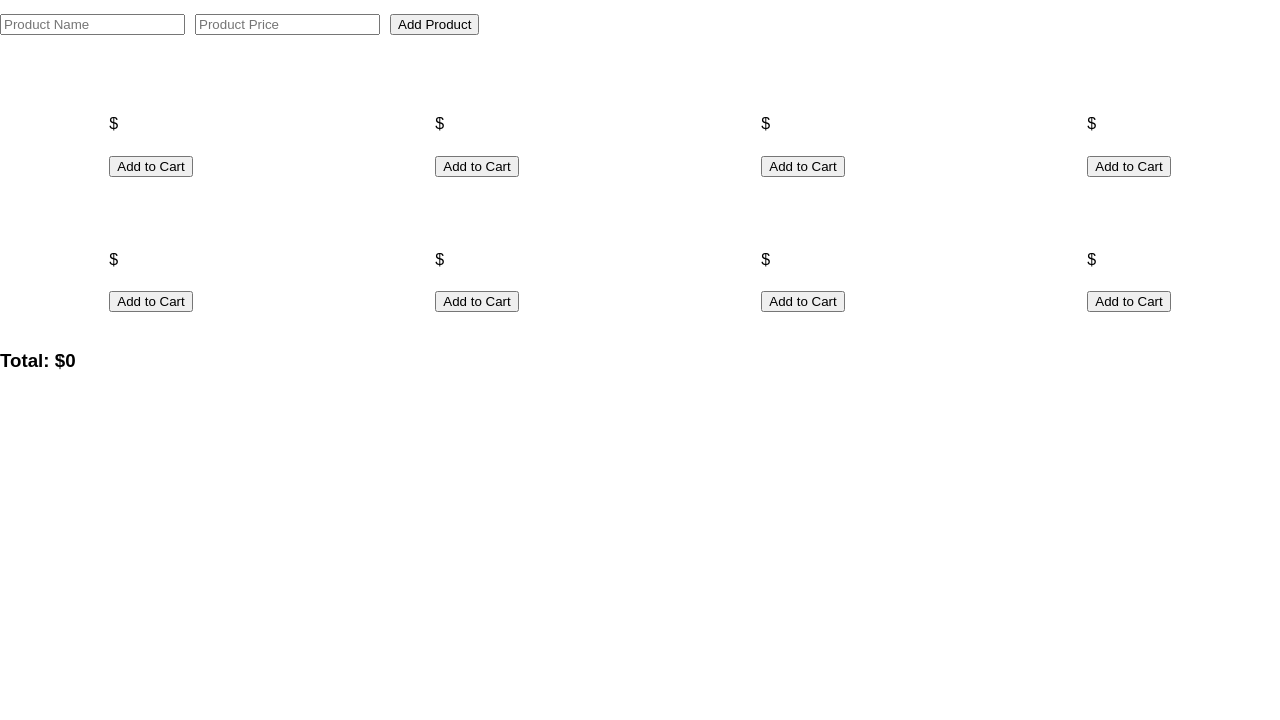
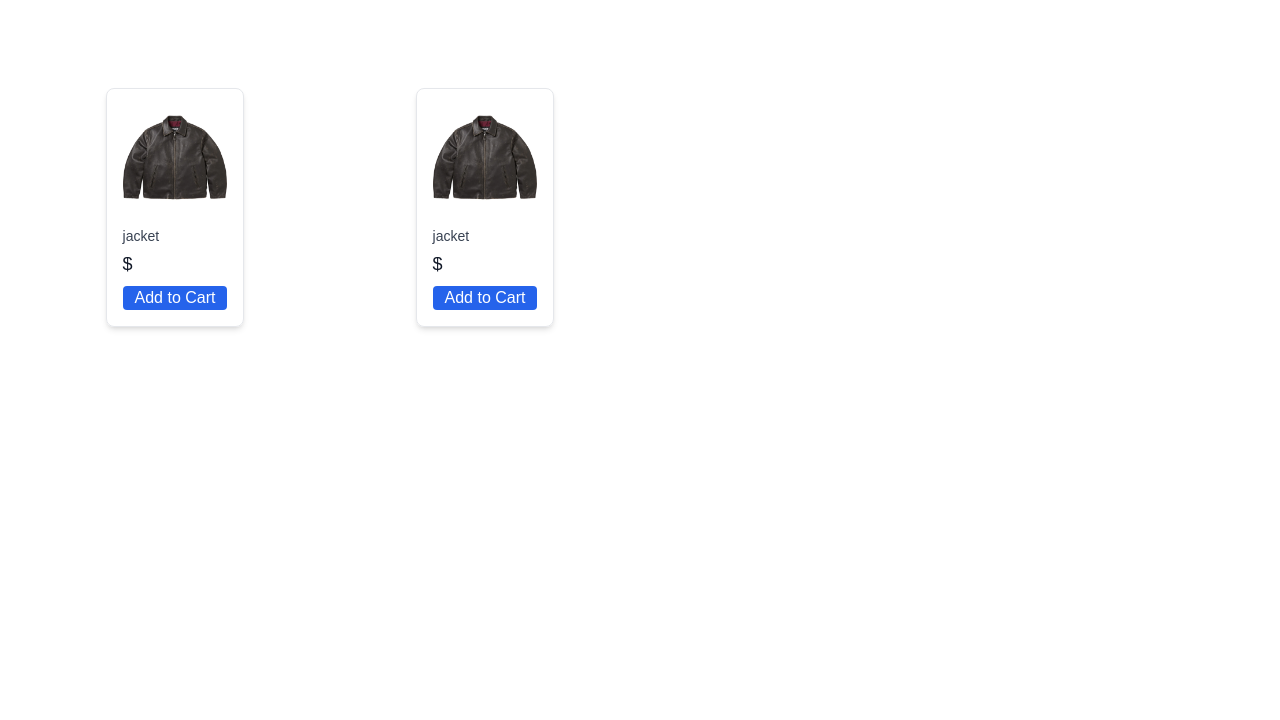
Before and after one commit to cgxgb123/dynamic-shopping-cart, a website: page index.html in a window 1280 px wide. Shown: the part 80-800 px from the top of the page. Drawn offline with nearby package versions, Linux system fonts and the light colour scheme; files that its build step writes are made by us from their sources.

Commit message:
added basic product grid to dynamically display products, and display second product photo when hovering

```diff
--- a/index.html
+++ b/index.html
@@ -4,74 +4,85 @@
     <meta charset="UTF-8" />
     <meta name="viewport" content="width=device-width, initial-scale=1.0" />
     <link rel="stylesheet" href="styles.css" />
+    <script src="script.js" defer></script>
+    <script src="https://cdn.tailwindcss.com"></script>
     <title>Dynamic Shopping Cart</title>
-    <script src="script.js" defer></script>
   </head>
   <body>
-    <h1>Dynamic E-Commerce Experience</h1>
-    <div id="product-container">
-      <input type="text" id="product-name" placeholder="Product Name" />
-      <input type="number" id="product-price" placeholder="Product Price" />
-      <button id="add-product">Add Product</button>
+    <div class="mx-auto max-w-7xl px-4 py-8 flex justify-between items-center">
+      <h1 class="text-2xl font-bold text-gray-900">
+        Dynamic E-Commerce Experience
+      </h1>
+      <button
+        id="cart-toggle"
+        class="bg-blue-500 text-white px-4 py-2 rounded hover:bg-blue-700 flex items-center gap-2"
+      >
+        <h3>$<span id="total-price">0</span></h3>
+        <img src="cart.png" class="w-4 h-4" />
+      </button>
     </div>
-    <ol class="grid" id="product-grid" style="list-style: none">
-      <li class="product" data-name="" data-price="">
-        <img src="" data-hover="" alt="" />
-        <h3></h3>
-        <p>$</p>
-        <button class="add-to-cart">Add to Cart</button>
-      </li>
+    <div class="mx-auto max-w-7xl px-4 py-8 sm:px-6 lg:px-8">
+      <div
+        id="product-grid"
+        class="grid grid-cols-1 sm:grid-cols-2 lg:grid-cols-3 xl:grid-cols-4"
+      >
+        <div
+          class="group relative p-4 rounded-lg shadow-md border"
+          data-name="Supreme/Schott Leather Racing Jacket"
+          data-price="898.00"
+        >
+          <div class="relative w-full aspect-square rounded-lg overflow-hidden">
+            <img
+              src="./images/jacket1.webp"
+              data-hover=""
+              alt=""
+              class="product-image absolute inset-0 w-full h-full object-cover transition-opacity duration-300"
+            />
+            <img
+              src="./images/jacket1.5.webp"
+              alt=""
+              class="hover-image absolute inset-0 w-full h-full object-cover opacity-0 group-hover:opacity-100 transition-opacity duration-300"
+            />
+          </div>
 
-      <li class="product" data-name="" data-price="">
-        <img src="" data-hover="" alt="" />
-        <h3></h3>
-        <p>$</p>
-        <button class="add-to-cart">Add to Cart</button>
-      </li>
+          <h3 class="mt-4 text-sm text-gray-700">jacket</h3>
+          <p class="mt-1 text-lg font-medium text-gray-900">$</p>
+          <button
+            class="add-to-cart mt-2 bg-blue-600 text-white px-3 rounded hover:bg-blue-700"
+          >
+            Add to Cart
+          </button>
+        </div>
+        <div
+          class="group relative p-4 rounded-lg shadow-md border"
+          data-name="Supreme/Schott Leather Racing Jacket"
+          data-price="898.00"
+        >
+          <div class="relative w-full aspect-square rounded-lg overflow-hidden">
+            <img
+              src="./images/jacket1.webp"
+              data-hover=""
+              alt=""
+              class="product-image absolute inset-0 w-full h-full object-cover transition-opacity duration-300"
+            />
+            <img
+              src="./images/jacket1.5.webp"
+              alt=""
+              class="hover-image absolute inset-0 w-full h-full object-cover opacity-0 group-hover:opacity-100 transition-opacity duration-300"
+            />
+          </div>
 
-      <li class="product" data-name="" data-price="">
-        <img src="" data-hover="" alt="" />
-        <h3></h3>
-        <p>$</p>
-        <button class="add-to-cart">Add to Cart</button>
-      </li>
+          <h3 class="mt-4 text-sm text-gray-700">jacket</h3>
+          <p class="mt-1 text-lg font-medium text-gray-900">$</p>
+          <button
+            class="add-to-cart mt-2 bg-blue-600 text-white px-3 rounded hover:bg-blue-700"
+          >
+            Add to Cart
+          </button>
+        </div>
+      </div>
+    </div>
 
-      <li class="product" data-name="" data-price="">
-        <img src="" data-hover="" alt="" />
-        <h3></h3>
-        <p>$</p>
-        <button class="add-to-cart">Add to Cart</button>
-      </li>
-
-      <li class="product" data-name="" data-price="">
-        <img src="" data-hover="" alt="" />
-        <h3></h3>
-        <p>$</p>
-        <button class="add-to-cart">Add to Cart</button>
-      </li>
-
-      <li class="product" data-name="" data-price="">
-        <img src="" data-hover="" alt="" />
-        <h3></h3>
-        <p>$</p>
-        <button class="add-to-cart">Add to Cart</button>
-      </li>
-
-      <li class="product" data-name="" data-price="">
-        <img src="" data-hover="" alt="" />
-        <h3></h3>
-        <p>$</p>
-        <button class="add-to-cart">Add to Cart</button>
-      </li>
-
-      <li class="product" data-name="" data-price="">
-        <img src="" data-hover="" alt="" />
-        <h3></h3>
-        <p>$</p>
-        <button class="add-to-cart">Add to Cart</button>
-      </li>
-    </ol>
     <ul id="cart"></ul>
-    <h3>Total: $<span id="total-price">0</span></h3>
   </body>
 </html>
--- a/js/script.js
+++ b/js/script.js
@@ -3,6 +3,7 @@ const productPrice = document.getElementById("product-price");
 const addProductBtn = document.getElementById("add-product");
 const cart = document.getElementById("cart");
 const totalPriceS = document.getElementById("total-price");
+const cartCount = document.getElementById("cart-count");
 
 let totalPrice = 0;
 
```
Also changed, not shown: cart.png (added).
